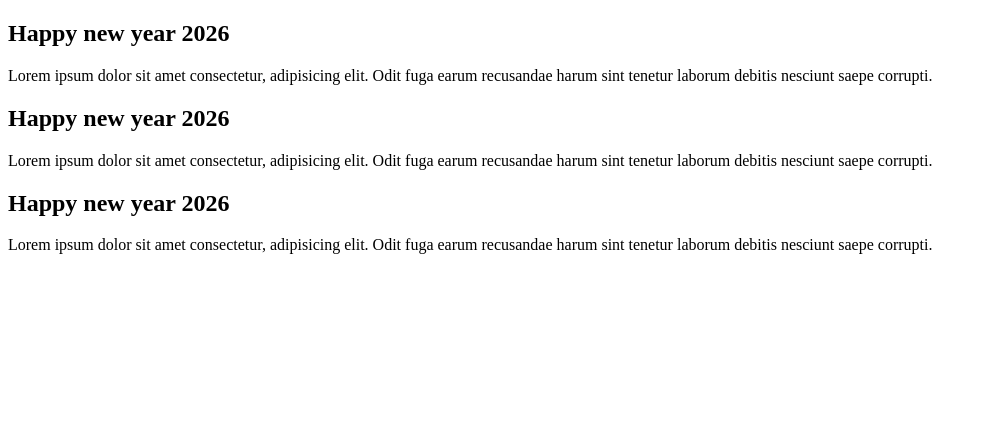
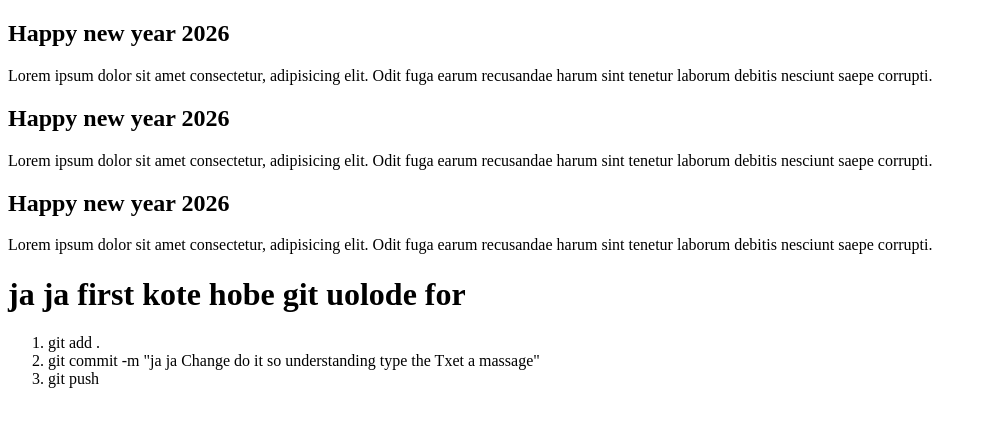
Before and after one commit to santunray1/my-se-github-2026, a plain HTML site: page index.html in a window 1280 px wide. Shown: the whole page, without its empty margins (0-988 px from the left). Drawn offline with Linux system fonts and the light colour scheme.

Commit message:
ja ja Change do it so understanding type the Txet a massage

```diff
--- a/index.html
+++ b/index.html
@@ -12,5 +12,13 @@
     <p>Lorem ipsum dolor sit amet consectetur, adipisicing elit. Odit fuga earum recusandae harum sint tenetur laborum debitis nesciunt saepe corrupti.</p>
     <h2> Happy new year 2026</h2>
     <p>Lorem ipsum dolor sit amet consectetur, adipisicing elit. Odit fuga earum recusandae harum sint tenetur laborum debitis nesciunt saepe corrupti.</p>
+
+    <h1>ja ja first kote hobe git uolode for </h1>
+    <ol>
+        <li>git add .</li>
+        <li>git commit -m "ja ja Change do it so understanding type the Txet a massage"</li>
+        <li>git push</li>
+
+    </ol>
 </body>
 </html>
```
